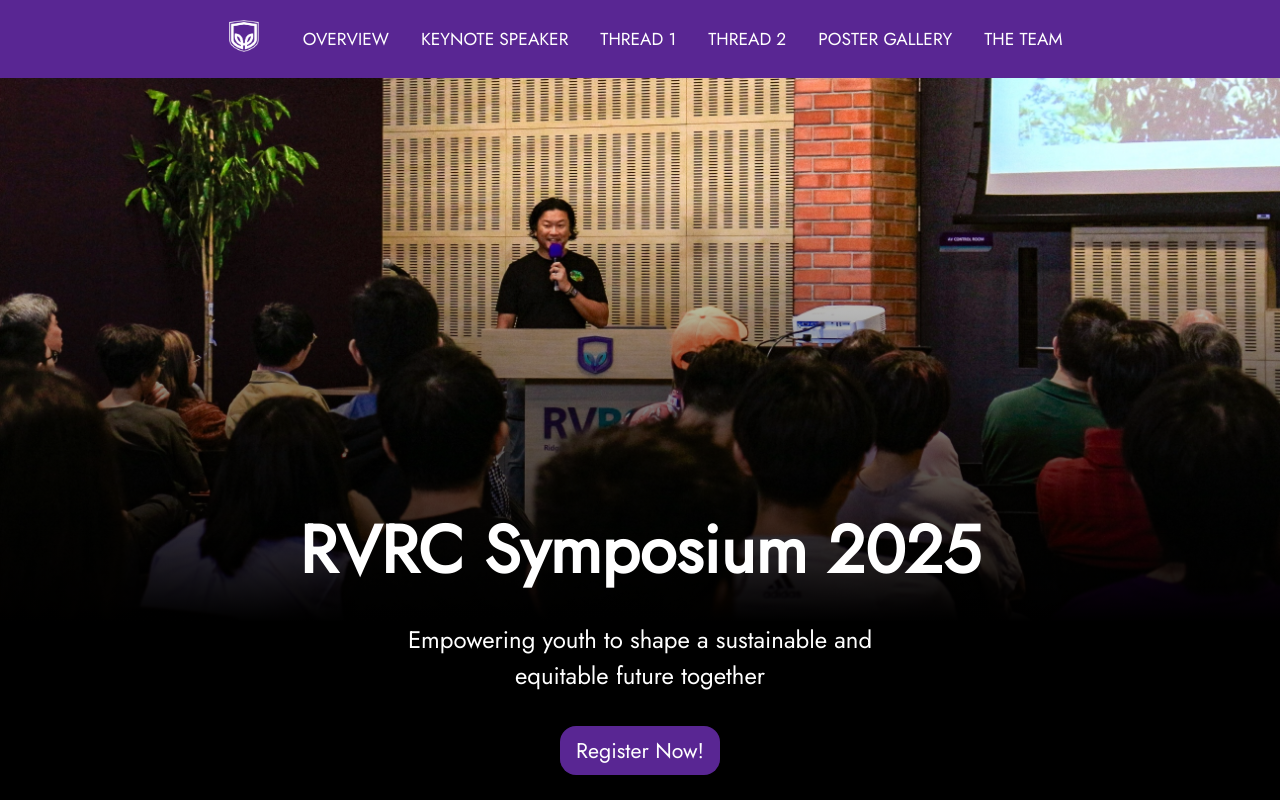
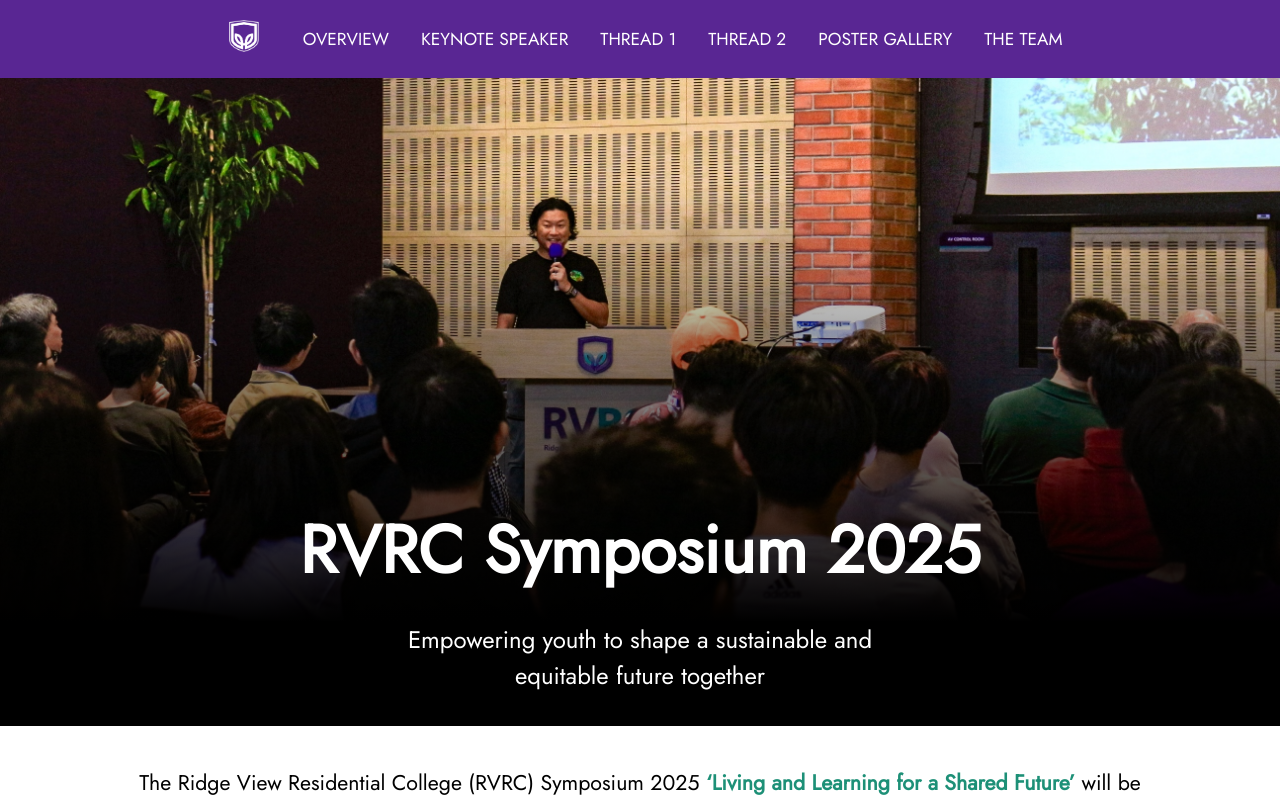
Before and after one commit to kxrt/rvrc-blog, a React (Create React App) app: page / in a window 1280 px wide. Shown: the top 800 px of the page. Built offline with nearby package versions, Linux system fonts and the light colour scheme.

Commit message:
chore(2025): remove sign up button

```diff
--- a/src/pages/2025/Landing.js
+++ b/src/pages/2025/Landing.js
@@ -1,7 +1,7 @@
 import React from "react";
 import { Box, Grow, Stack, Typography } from "@mui/material";
 
-import SignupButton from "../../components/SignupButton";
+// import SignupButton from "../../components/SignupButton";
 import ProgrammeHighlights from "../../components/highlights/ProgrammeHighlights";
 import PastSymposia from "../../components/PastSymposia";
 import { programmeEvents } from "../../constants/2025/ProgrammeEvents";
@@ -27,7 +27,6 @@ const Landing = () => {
             height: "auto",
           }}
         />
-        {/* <RVRCStepper images={images} /> */}
         <Box
           sx={{
             position: "absolute",
@@ -81,7 +80,7 @@ const Landing = () => {
             together
           </Typography>
         </Grow>
-        <SignupButton link="https://tinyurl.com/RVRCSymposium2025" />
+        {/* <SignupButton link="https://tinyurl.com/RVRCSymposium2025" /> */}
       </Stack>
 
       <Box py="20px" px="10%">
```
